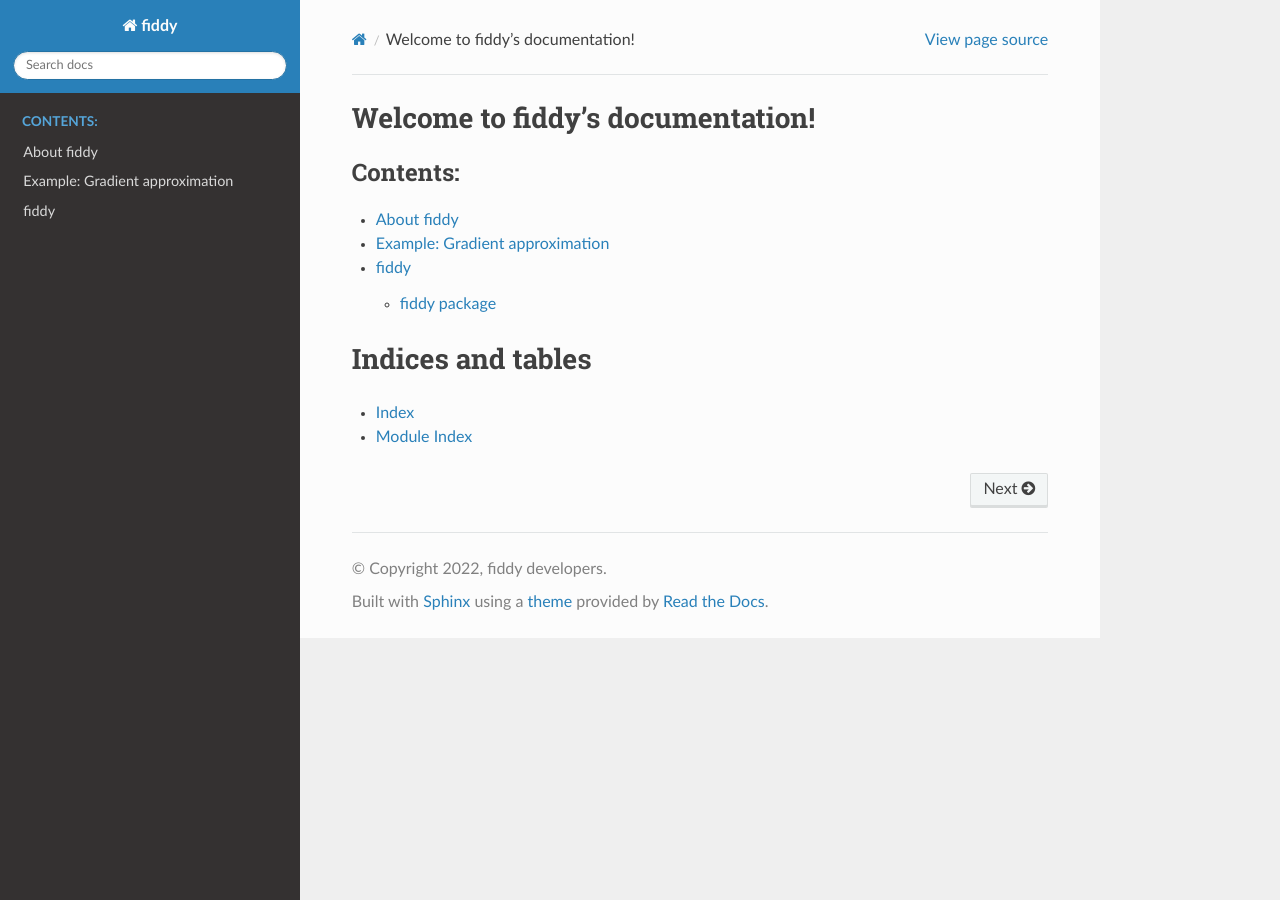
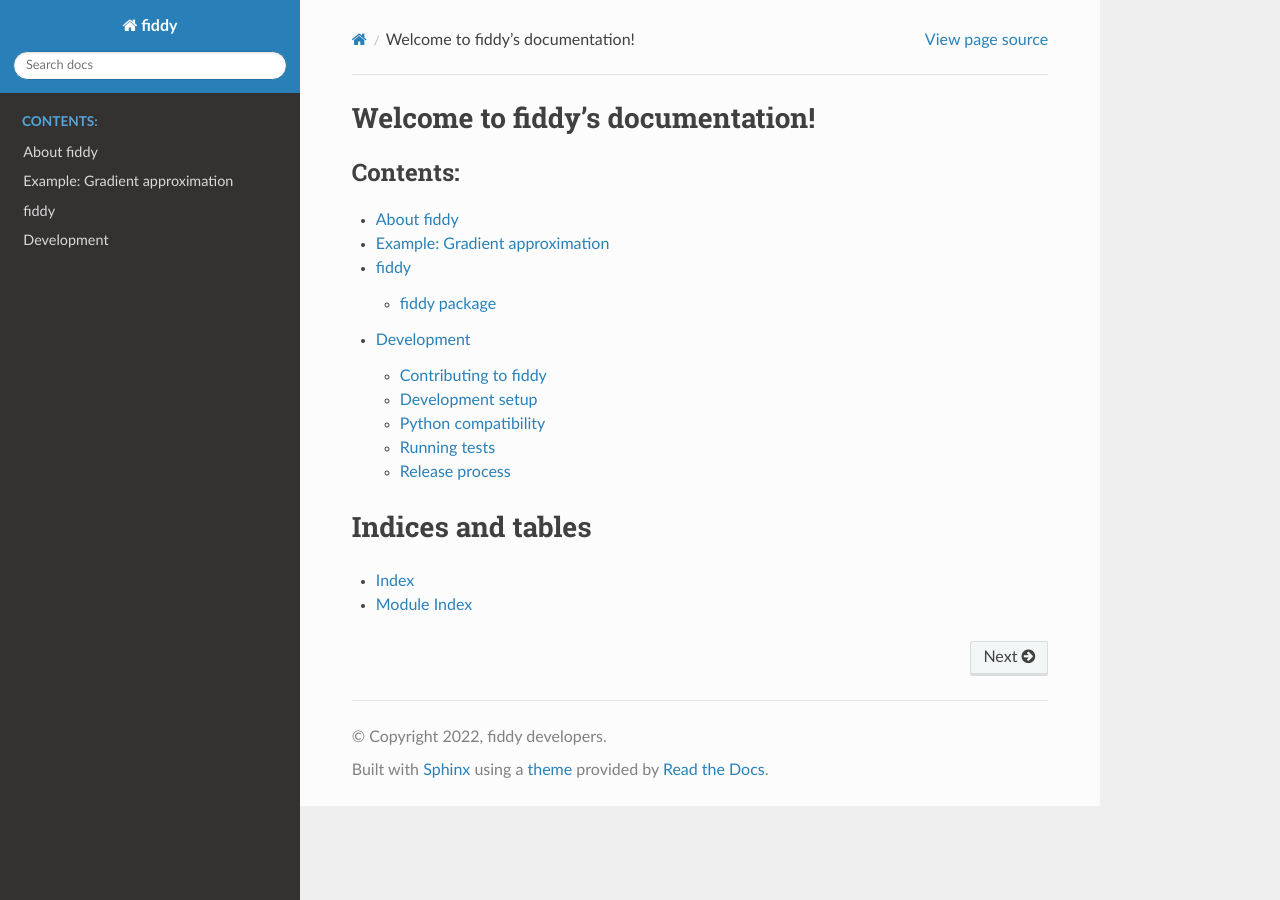
Before and after one commit to ICB-DCM/fiddy, a Sphinx documentation site: the page built from doc/index.rst, in a window 1280 px wide. Built offline with Sphinx 7.4.7 and the Read the Docs theme 3.1.0, drawn with Linux system fonts in a browser that asks for light colours; some of the changed lines change nothing that is shown.

Commit message:
doc: Add development/contribution guide (#69)
Closes #60.

```diff
--- /dev/null
+++ b/doc/development.rst
@@ -0,0 +1,71 @@
+Development
+===========
+
+Contributing to fiddy
+---------------------
+
+We welcome contributions from the community.
+If you're interested in contributing to the project, please follow these steps:
+
+1. Fork the repository on GitHub.
+2. Create a new branch for your feature or bug fix.
+3. Make your changes and commit them with clear messages.
+4. Push your changes to your forked repository.
+5. Open a pull request against the main repository.
+
+Before submitting a pull request, please ensure that your code adheres to the
+project's coding standards and includes appropriate tests.
+
+
+Development setup
+-----------------
+
+We use `pre-commit <https://pre-commit.com/>`_ to run linters and formatters on
+the codebase. To enable pre-commit hooks in your development environment, run:
+
+.. code-block:: bash
+
+    pip install pre-commit
+    pre-commit install
+
+Python compatibility
+--------------------
+
+fiddy follows `NEP 29 <https://numpy.org/neps/nep-0029-deprecation_policy.html>`_.
+
+Running tests
+-------------
+
+We use `pytest <https://docs.pytest.org/en/stable/>`_ for testing.
+
+To run the test suite, execute the following command in the project root
+directory:
+
+.. code-block:: bash
+
+    pytest
+
+Release process
+---------------
+
+Releases are managed via GitHub releases.
+
+To create a new release:
+
+1. Go to the "Releases" section of the GitHub repository.
+2. Click on "Draft a new release".
+3. Fill in the tag version, release title, and description.
+
+   Version & tag: We follow `Semantic Versioning <https://semver.org/>`_.
+   The tag should be in the format ``vX.Y.Z`` (e.g., ``v1.0.0``).
+   The release title is ``fiddy vX.Y.Z``.
+   The package version will be automatically inferred from the tag
+   via `setuptools_scm <https://setuptools-scm.readthedocs.io/en/latest/>`__.
+
+   Description: Include a summary of changes, new features, bug fixes,
+   and any other relevant information.
+
+4. Publish the release.
+
+   A GitHub Action workflow will automatically build and upload the package to
+   PyPI. Ensure that the action completes successfully.
--- a/doc/index.rst
+++ b/doc/index.rst
@@ -8,6 +8,7 @@
    about
    examples/derivative
    modules
+   development
 
 Indices and tables
 ==================
```
